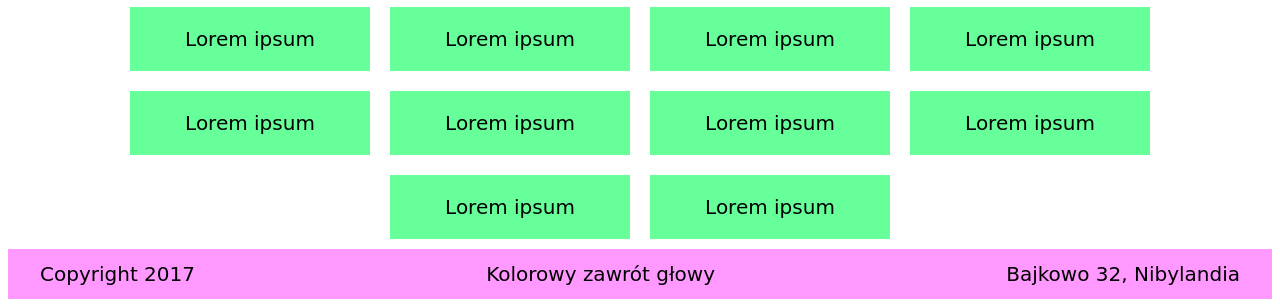
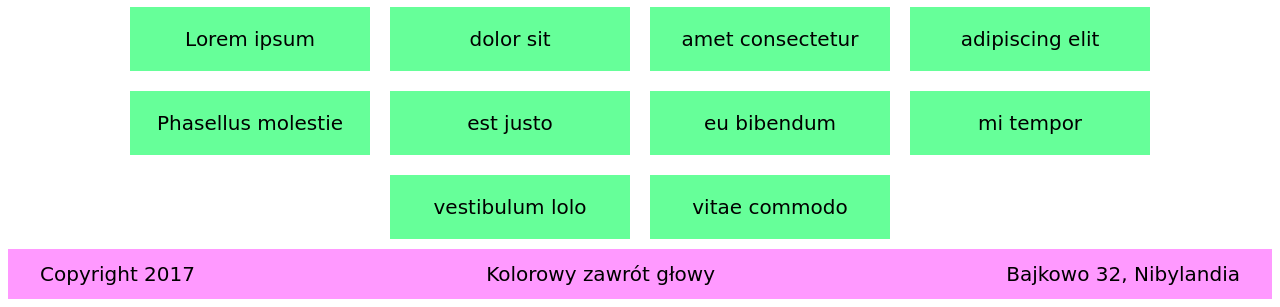
Before and after one commit to katarzyna-lachcik/Flexbox, a website: page index.html in a window 1280 px wide. Shown: the part 1069-1376 px from the top of the page. Drawn offline with Linux system fonts and the light colour scheme; a web font is replaced by a local one.

Commit message:
Changed text on green boxes

```diff
--- a/index.html
+++ b/index.html
@@ -29,15 +29,15 @@
 		</div>
 		<div class="cards container">
 			<div class="card">Lorem ipsum</div>
-			<div class="card">Lorem ipsum</div>
-			<div class="card">Lorem ipsum</div>
-			<div class="card">Lorem ipsum</div>
-			<div class="card">Lorem ipsum</div>
-			<div class="card">Lorem ipsum</div>
-			<div class="card">Lorem ipsum</div>
-			<div class="card">Lorem ipsum</div>
-			<div class="card">Lorem ipsum</div>
-			<div class="card">Lorem ipsum</div>
+			<div class="card">dolor sit</div>
+			<div class="card">amet consectetur</div>
+			<div class="card">adipiscing elit</div>
+			<div class="card">Phasellus molestie</div>
+			<div class="card">est justo</div>
+			<div class="card">eu bibendum</div>
+			<div class="card">mi tempor</div>
+			<div class="card">vestibulum lolo</div>
+			<div class="card">vitae commodo</div>
 		</div>
 		<footer>
 			<div class="container">
```
